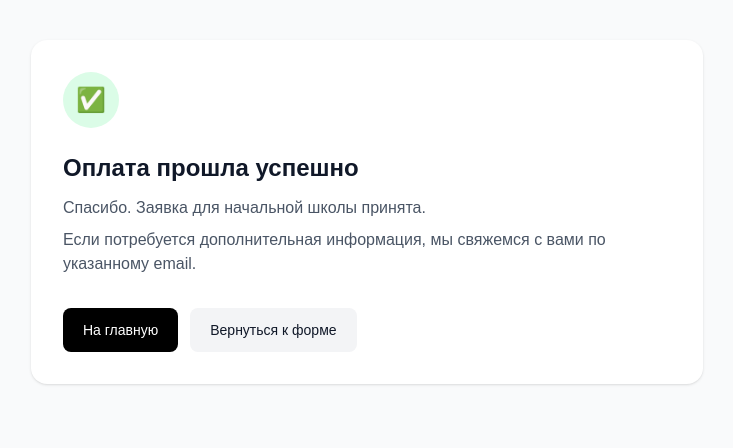
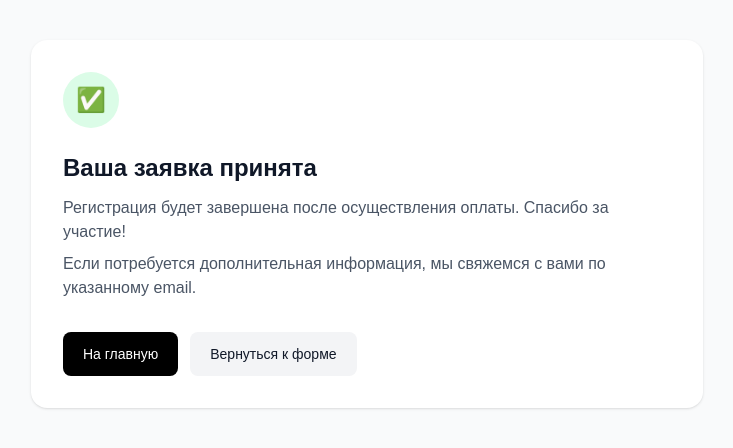
Before and after one commit to infols2021-lab/ga_reg_tefl, a Next.js app: page /apply/schools/primary/success in a window 1280 px wide. Shown: the top 448 px of the page, without its empty margins (273-1006 px from the left). Built offline with nearby package versions, Linux system fonts and the light colour scheme.

Commit message:
feat: smart configuration loading

```diff
--- a/app/apply/schools/primary/success/page.tsx
+++ b/app/apply/schools/primary/success/page.tsx
@@ -8,9 +8,9 @@ export default function PrimarySchoolSuccessPage() {
           ✅
         </div>
 
-        <h1 className="text-2xl font-bold text-gray-900">Оплата прошла успешно</h1>
+        <h1 className="text-2xl font-bold text-gray-900">Ваша заявка принята</h1>
         <p className="mt-3 text-gray-600">
-          Спасибо. Заявка для начальной школы принята.
+           Регистрация будет завершена после осуществления оплаты. Спасибо за участие!
         </p>
         <p className="mt-2 text-gray-600">
           Если потребуется дополнительная информация, мы свяжемся с вами по указанному email.
--- a/app/apply/schools/secondary/success/page.tsx
+++ b/app/apply/schools/secondary/success/page.tsx
@@ -8,9 +8,9 @@ export default function SecondarySchoolSuccessPage() {
           ✅
         </div>
 
-        <h1 className="text-2xl font-bold text-gray-900">Оплата прошла успешно</h1>
+        <h1 className="text-2xl font-bold text-gray-900">Ваша заявка принята</h1>
         <p className="mt-3 text-gray-600">
-          Спасибо. Заявка для средней / старшей школы принята.
+          Регистрация будет завершена после осуществления оплаты. Спасибо за участие!
         </p>
         <p className="mt-2 text-gray-600">
           Если потребуется дополнительная информация, мы свяжемся с вами по указанному email.
--- a/app/apply/teachers/success/page.tsx
+++ b/app/apply/teachers/success/page.tsx
@@ -9,11 +9,11 @@ export default function TeachersSuccessPage() {
         </div>
 
         <h1 className="text-2xl font-bold text-gray-900">
-          Оплата прошла успешно
+          Ваша заявка принята
         </h1>
 
         <p className="mt-3 text-gray-600">
-          Спасибо. Ваша заявка принята и оплата успешно завершена.
+          Регистрация будет завершена после осуществления оплаты. Спасибо за участие!
         </p>
 
         <p className="mt-2 text-gray-600">
--- a/components/schools/primary/steps/step-0-intro.tsx
+++ b/components/schools/primary/steps/step-0-intro.tsx
@@ -50,7 +50,7 @@ export default function Step0Intro({ onStart }: { onStart: () => void }) {
             </a>
             {' '}и{' '}
             <a href={policyLink} target="_blank" rel="noreferrer" className="font-medium text-indigo-600 underline">
-              Политикой обработки персональных данных
+              LS политикой защиты и обработки персональных данных
             </a>.
           </p>
         </div>
--- a/components/schools/secondary/steps/step-0-intro.tsx
+++ b/components/schools/secondary/steps/step-0-intro.tsx
@@ -50,7 +50,7 @@ export default function Step0Intro({ onStart }: { onStart: () => void }) {
             </a>
             {' '}и{' '}
             <a href={policyLink} target="_blank" rel="noreferrer" className="font-medium text-indigo-600 underline">
-              Политикой обработки персональных данных
+              LS политикой защиты и обработки персональных данных
             </a>.
           </p>
         </div>
--- a/components/teachers/steps/step-0-intro.tsx
+++ b/components/teachers/steps/step-0-intro.tsx
@@ -125,7 +125,7 @@ export default function Step0Intro({ onStart }: { onStart: () => void }) {
             </a>
             {' '}и{' '}
             <a href={policyLink} target="_blank" rel="noreferrer" className="font-medium text-indigo-600 underline">
-              Политикой обработки персональных данных
+              LS политикой защиты и обработки персональных данных
             </a>.
           </p>
           <p className="mt-3 text-sm font-medium text-rose-600">
```
Also changed, not shown: 1 other file (tests, documents, lock files or other folders).
